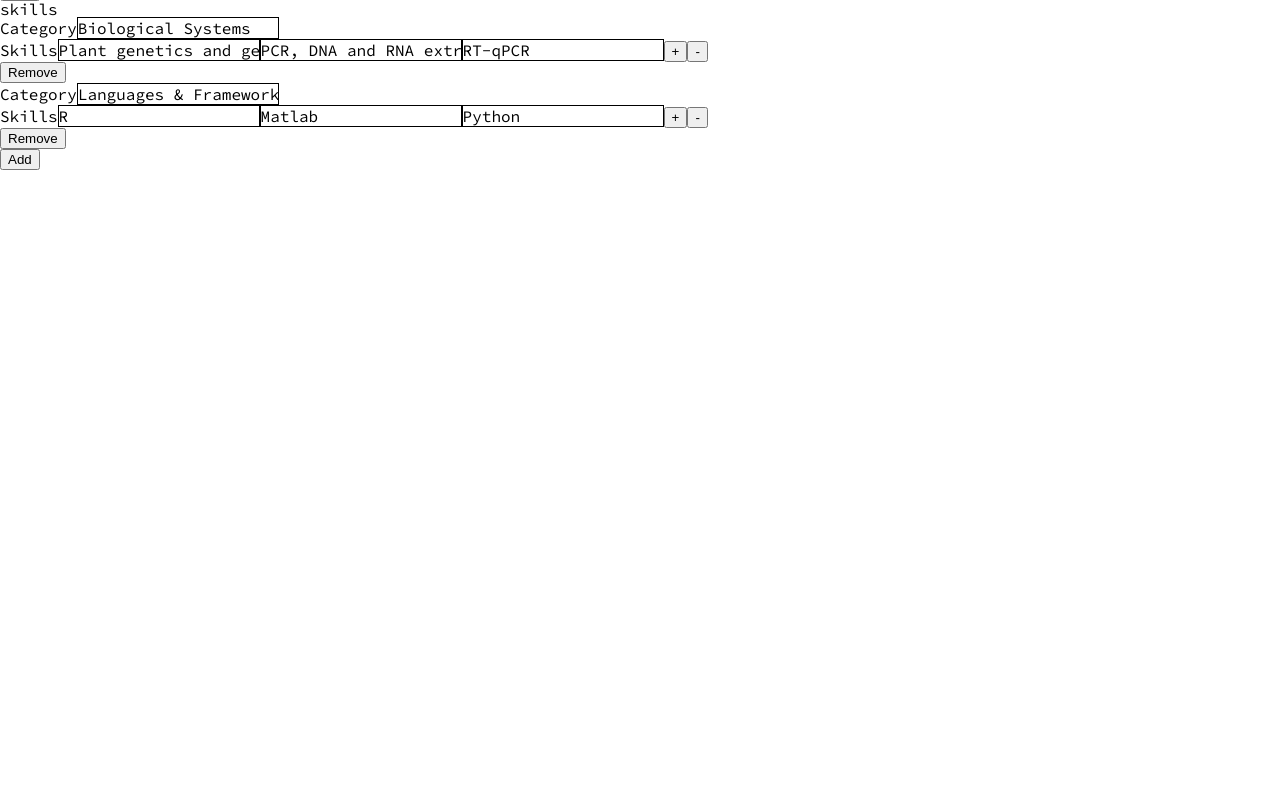
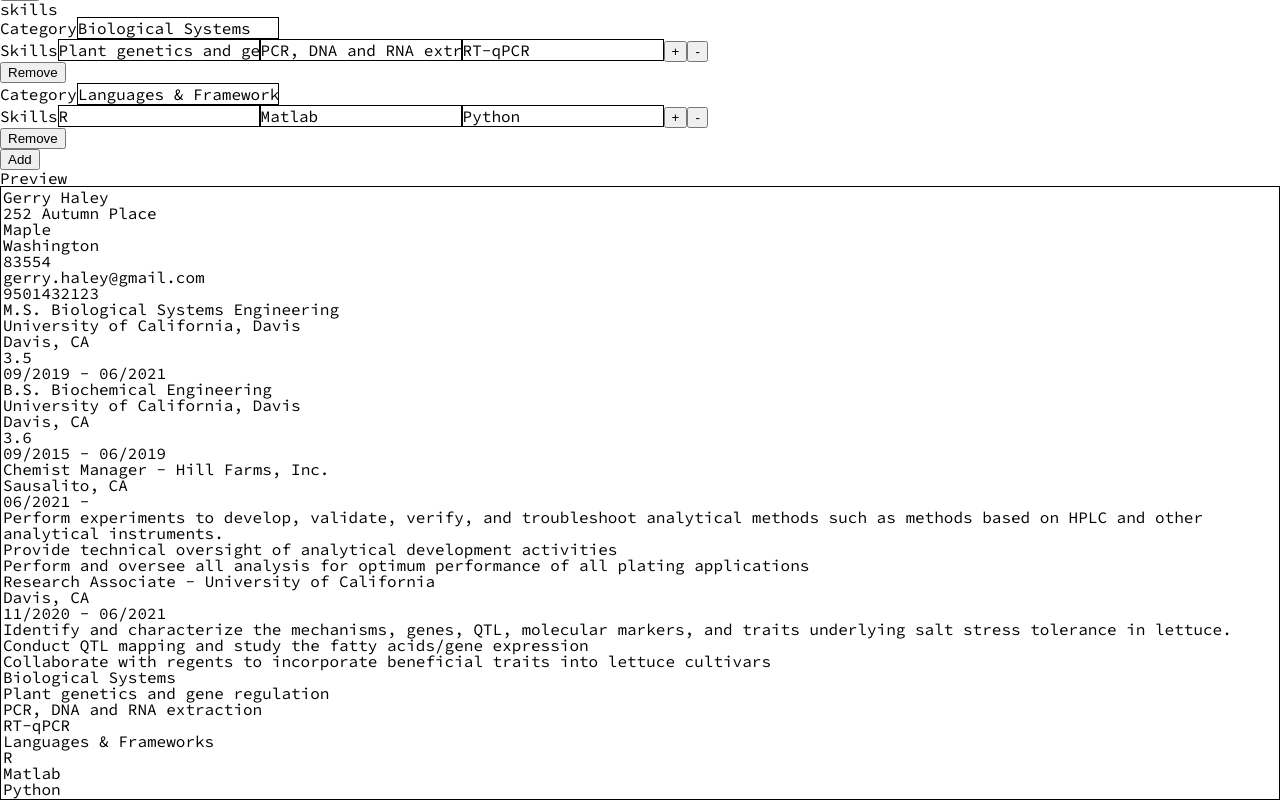
Before and after one commit to Datrinon/cv-maker, a React (Create React App) app: page / in a window 1280 px wide. Shown: the part 455-1255 px from the top of the page. Before the commit the page ends 800 px from the top, so only its background shows below. Built offline with nearby package versions, Linux system fonts and the light colour scheme.

Commit message:
Add resume preview pane, based on state data

```diff
--- a/src/components/App.js
+++ b/src/components/App.js
@@ -3,6 +3,7 @@
 // components
 import ProgressBar from "./ProgressBar";
 import Form from "./Form";
+import PreviewPane from "./PreviewPane";
 import Navigation from "./Navigation";
 // models
 import Education from '../models/education';
@@ -251,6 +252,7 @@
             onSubsectionAdd={this.resumeOnSubsectionAdd}
             onSubsectionRemove={this.resumeOnSubsectionRemove}
           />
+          <PreviewPane resume={this.state.resume}/>
           <Navigation />
         </section>
       </div>
--- a/src/components/Form.js
+++ b/src/components/Form.js
@@ -224,7 +224,7 @@
 
   return (
     <div className="personal-section">
-      <FormSectionHeader title="1. Personal Information"/>
+      <FormSectionHeader title="Personal Information"/>
       {inputElements}
     </div>
   )
--- /dev/null
+++ b/src/components/PreviewPane.js
@@ -0,0 +1,77 @@
+import { Component } from "react";
+import Skills from "../models/skills";
+import '../styles/PreviewPane.css';
+
+class PreviewPane extends Component {
+  render() {
+    const resume = this.props.resume;
+    const personal = resume.personal;
+    const education = resume.education;
+    const experience = resume.experience;
+    const skills = resume.skills;
+
+    return (
+    <section className="preview">
+      <h1 className="preview-title">Preview</h1>
+      <article className="resume">
+        <section className="personal">
+          <h1>{personal.firstName + " " + personal.lastName}</h1>
+          <div className="address">
+            <p>{personal.address}</p>
+            <p>{personal.city}</p>
+            <p>{personal.state}</p>
+            <p>{personal.zip}</p>
+          </div>
+          <div className="contact-info">
+            <p>{personal.email}</p>
+            <p>{personal.phone}</p>
+          </div>
+        </section>
+        <section className="education">
+          {education.map(degree => {
+            return (
+              <div className="degree">
+                <p>{degree.degree} {degree.major}</p>
+                <p>{degree.school}</p>
+                <p>{degree.location}</p>
+                <p>{degree.gpa}</p>
+                <p>{degree.from} - {degree.to}</p>
+              </div>
+            );
+          })}
+        </section>
+        <section className="experience">
+          {experience.map(job => {
+              return (
+                <div className="job">
+                  <p>{job.position} - {job.company}</p>
+                  <p>{job.location}</p>
+                  <p>{job.from} - {job.to}</p>
+                  <ul>
+                  {job.responsibilities.map(note => <li>{note}</li>)}
+                  </ul>
+                </div>
+              );
+            })}
+        </section>
+        <section className="skills">
+          {skills.map(skillTree => {
+            return (
+              <div className="skill">
+                <h2>{skillTree.category}</h2>
+                <ul>
+                  {skillTree.skills.map(skill => <li>{skill}</li>)}
+                </ul>
+              </div>
+            );
+          })
+
+          }
+        </section>
+      </article>
+    </section>
+    );
+  }
+}
+
+export default PreviewPane;
--- /dev/null
+++ b/src/styles/PreviewPane.css
@@ -0,0 +1,4 @@
+.resume {
+  border: 1px solid black;
+  padding: 2px
+}
```
